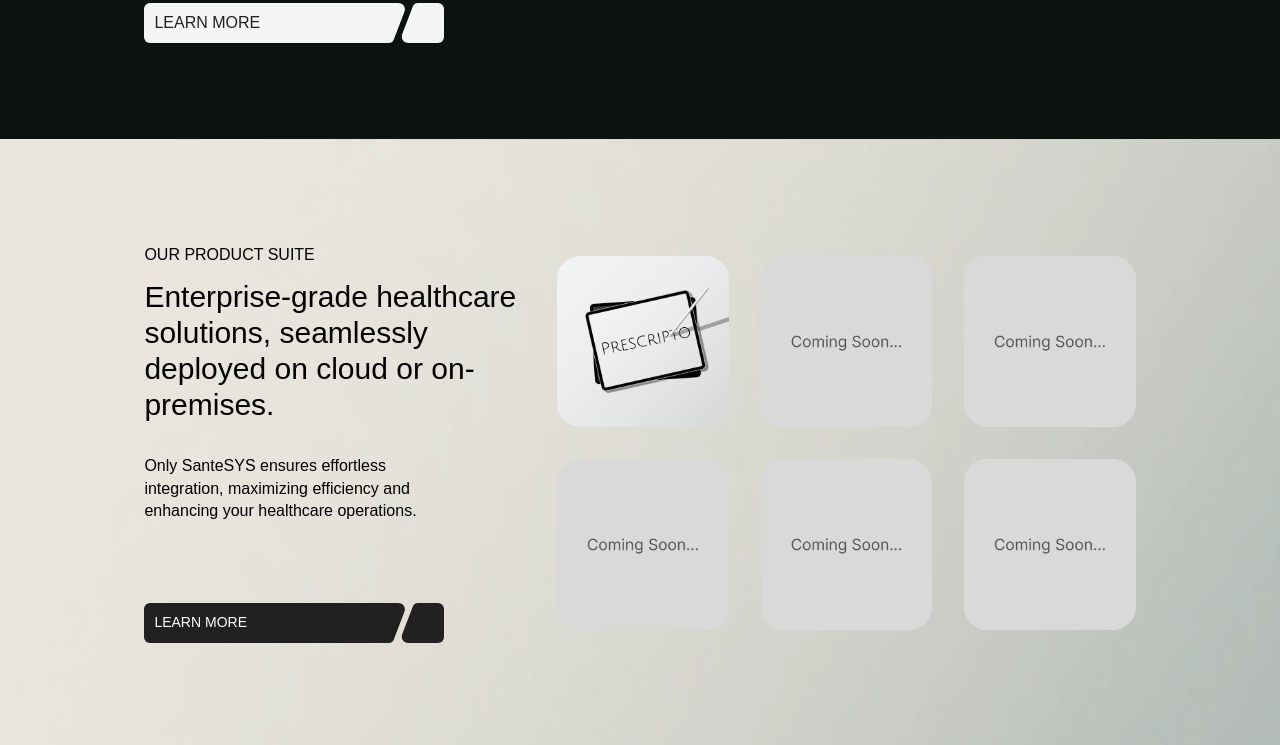
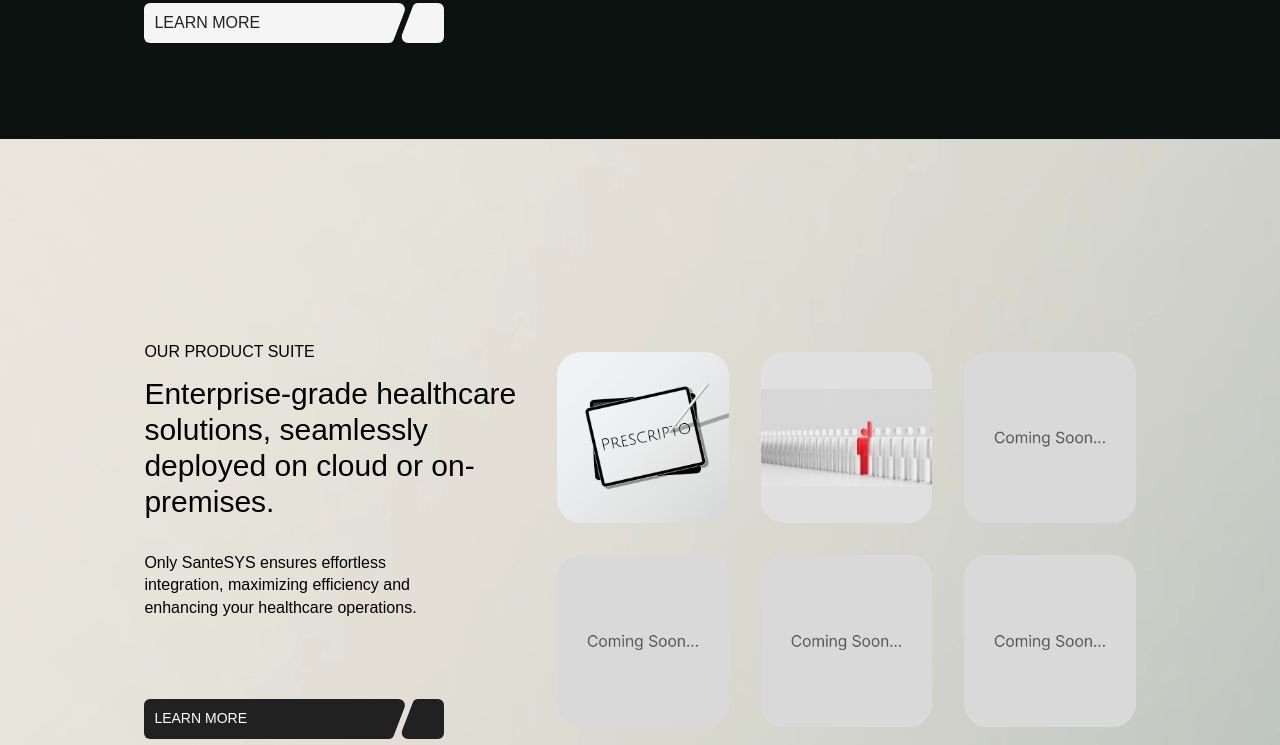
Before and after one commit to NamanG22/SanteSYS, a React (Vite) app in the folder santesys-frontend/: page / in a window 1280 px wide. Shown: the part 3980-4725 px from the top of the page. Built offline with nearby package versions, Linux system fonts and the light colour scheme; the HTML template or start-up script is replaced by a standard one; a web font is replaced by a local one.

Commit message:
Product section updated

```diff
--- a/santesys-frontend/src/components/Models.tsx
+++ b/santesys-frontend/src/components/Models.tsx
@@ -53,7 +53,7 @@ const Models = () =>{
             </div>
             <div className="w-full relative z-content pb-12 lg:pb-16 2xl:pb-26 max-w-full-screen mx-auto px-5 md:px-10 lg:px-12">
                 <div className="flex flex-col gap-4 px-[96.4px]">
-                    <div className="w-full relative z-content max-w-full-screen rounded-3xl relative px-5 py-10 md:px-11 md:py-11 lg:px-28 bg-gradient-to-b lg:!bg-gradient-to-r lg:py-20 2xl:py-24 my-16 flex self-center">
+                    <div className="w-full z-content max-w-full-screen rounded-3xl relative px-5 py-10 md:px-11 md:py-11 lg:px-28 bg-gradient-to-b lg:!bg-gradient-to-r lg:py-20 2xl:py-24 my-16 flex self-center">
                         <div className="relative flex flex-col gap-y-8 md:gap-y-14 lg:items-center lg:gap-x-20 lg:flex-row xl:gap-x-28">
                             <div className="sm:w-3/4 xl:w-[100%] lg:w-[70%] space-y-16">
                                 <div className="mb-4 flex items-center gap-2 md:gap-3 md-only:mb-3 justify-start">
@@ -84,7 +84,7 @@ const Models = () =>{
                             </div>
                         </div>
                     </div>
-                    <div className="w-full relative z-content max-w-full-screen rounded-3xl bg-marble-100 relative px-5 py-10 md:px-11 md:py-11 lg:px-28 !bg-transparent from-[#EEF0EF] to-[#EEF0EF]/[0.54] bg-gradient-to-b lg:!bg-gradient-to-r lg:py-28 2xl:py-32">
+                    <div className="w-full z-content max-w-full-screen rounded-3xl bg-marble-100 relative px-5 py-10 md:px-11 md:py-11 lg:px-28 !bg-transparent from-[#EEF0EF] to-[#EEF0EF]/[0.54] bg-gradient-to-b lg:!bg-gradient-to-r lg:py-28 2xl:py-32">
                         <div className="relative flex flex-col gap-y-8 md:gap-y-14 lg:items-center lg:gap-x-20 lg:flex-row xl:gap-x-36">
                             <div className="sm:w-3/4 xl:w-[80%] lg:w-[60%]">
                                 <div className="mb-4 flex items-center gap-2 md:gap-3 md-only:mb-3">
--- a/santesys-frontend/src/components/Products.tsx
+++ b/santesys-frontend/src/components/Products.tsx
@@ -1,13 +1,95 @@
 import DeployBack from '../assets/images/deployBack.webp';
 import prescripto from '../assets/images/prescriptoLogo.png'
 import comingSoon from '../assets/images/Group-1.png'
+import quickQueue from '../assets/images/individuality-concept-silhouettes.jpg'
+
 import { useState } from 'react';
 
+const products = [
+    { id: 1, name: "Prescripto", image: prescripto, descriptionHead:"A digital pad to digitalize prescriptions at point 0.", description:
+        (<>
+            <p>A tablet-based solution for digital prescriptions, allowing doctors to access patient histories and share information seamlessly.'</p>
+            <ul className="list-disc my-2">
+                <li>Write and share prescriptions digitally.</li>
+                <li>Access a patient's complete medical history, including past treatments and reports.</li>
+                <li>Collaborate with other doctors to discuss cases securely.</li>
+                <li>Intuitive interface optimized for tablet usage.</li>
+            </ul>
+            <p className=""><span className="font-bold text-xl">Benefit: </span>Reduce errors, improve patient satisfaction, and save time.</p>
+        </>),
+    },
+    { id: 2, name: "QuickQueue", image: quickQueue, descriptionHead:"Skip the line, save your time.", description:
+        (<>
+            <p>QuickQueue lets patients bypass long registration queues in hospitals, ensuring faster access to care.'</p>
+            <ul className="list-disc my-2">
+                <li>Digital registration for appointments and consultations.</li>
+                <li>Check-in from anywhere via the app.</li>
+                <li>Notifications for your turn to avoid unnecessary waiting.</li>
+                <li>Integration with hospital systems for smooth coordination.</li>
+            </ul>
+            <p className=""><span className="font-bold text-xl">Benefit: </span>Reduce wait times and enhance the patient experience.</p>
+        </>),
+    },
+    { id: 3, name: "Reporto", image: comingSoon, descriptionHead:"Your reports, anytime, anywhere.", description:
+        (<>
+            <p>'Reporto is your one-stop solution for accessing diagnostic test results and medical reports.</p>
+            <ul className="list-disc my-2">
+                <li>Instant upload of test results by laboratories.</li>
+                <li>Easy access for both patients and doctors using a unique patient ID.</li>
+                <li>AI-driven report insights for better understanding.</li>
+                <li>Secure storage of reports for future reference.</li>
+            </ul>
+            <p className=""><span className="font-bold text-xl">Benefit: </span>No more misplaced reports; instant, secure access to your medical data.</p>
+        </>),
+    },
+    { id: 4, name: "Care+", image: comingSoon, descriptionHead:"Personalized care, redefined.", description:
+        (<>
+            <p>Care+ combines the power of AI to offer personalized healthcare solutions tailored to your needs.</p>
+            <ul className="list-disc my-2">
+                <li>Insurance Check: Verify if your hospital visit is covered.</li>
+                <li>Insurance Claim Assistance: Simplifies data sharing with insurance providers.</li>
+                <li>Customizable Health Reminders: Set alerts for medication, water intake, exercise, and more.</li>
+                <li>AI-Driven Advice: Get personalized health tips and lifestyle recommendations.</li>
+            </ul>
+            <p className=""><span className="font-bold text-xl">Benefit: </span>Make informed decisions and stay on top of your health routines.</p>
+
+        </>),
+    },
+    { id: 5, name: "MediMove", image: comingSoon, descriptionHead:"Medicines delivered, swiftly and safely.", description:
+        (<>
+            <p>MediMove is your trusted partner for fast and reliable medicine delivery services.</p>
+            <ul className="list-disc my-2">
+                <li>Partnered with local pharmacies for instant medicine availability.</li>
+                <li>Same-day delivery within six hours.</li>
+                <li>Real-time tracking of your order.</li>
+                <li>Notifications for refill reminders based on prescription dates.</li>
+            </ul>
+            <p className=""><span className="font-bold text-xl">Benefit: </span>Get your medicines without stepping out, ensuring convenience and care.</p>
+        </>),
+    },
+    { id: 6, name: "Tele-consultation", image: comingSoon, descriptionHead:"A digital pad to digitalize prescriptions at point 0.", description:
+        (<>
+            'A tablet-based solution for digital prescriptions, allowing doctors to access patient histories and share information seamlessly.'
+            <ul className="list-disc my-2">
+                <li>Write and share prescriptions digitally.</li>
+                <li>Access a patient's complete medical history, including past treatments and reports.</li>
+                <li>Collaborate with other doctors to discuss cases securely.</li>
+                <li>Intuitive interface optimized for tablet usage.</li>
+            </ul>
+            <p className=""><span className="font-bold text-xl">Benefit: </span>Reduce errors, improve patient satisfaction, and save time.</p>
+
+        </>),
+    },
+  ];
+
 const Products = ()=>{
+
+    const defaultSectionHead = "Our Product Suite"
     const defaultProductHead = "Enterprise-grade healthcare solutions, seamlessly deployed on cloud or on-premises.";
     const defaultProductSub = "Only SanteSYS ensures effortless integration, maximizing efficiency and enhancing your healthcare operations.";
     const [productHead,setProductHead] = useState(defaultProductHead);
-    const [productSub,setProductSub] = useState(defaultProductSub);
+    const [productSub,setProductSub] = useState<React.ReactNode>(defaultProductSub);
+    const [sectionHead,setSectionHead] = useState(defaultSectionHead);
 
     return(
         <section
@@ -56,13 +138,13 @@ const Products = ()=>{
                 // srcSet="/_next/image?url=https%3A%2F%2Fcdn.sanity.io%2Fimages%2Frjtqmwfu%2Fproduction%2F1baf827bbcb13e5c4f506dfb25408bfc71d492bc-320x746.png&amp;w=640&amp;q=100 640w, /_next/image?url=https%3A%2F%2Fcdn.sanity.io%2Fimages%2Frjtqmwfu%2Fproduction%2F1baf827bbcb13e5c4f506dfb25408bfc71d492bc-320x746.png&amp;w=750&amp;q=100 750w, /_next/image?url=https%3A%2F%2Fcdn.sanity.io%2Fimages%2Frjtqmwfu%2Fproduction%2F1baf827bbcb13e5c4f506dfb25408bfc71d492bc-320x746.png&amp;w=828&amp;q=100 828w, /_next/image?url=https%3A%2F%2Fcdn.sanity.io%2Fimages%2Frjtqmwfu%2Fproduction%2F1baf827bbcb13e5c4f506dfb25408bfc71d492bc-320x746.png&amp;w=1080&amp;q=100 1080w, /_next/image?url=https%3A%2F%2Fcdn.sanity.io%2Fimages%2Frjtqmwfu%2Fproduction%2F1baf827bbcb13e5c4f506dfb25408bfc71d492bc-320x746.png&amp;w=1200&amp;q=100 1200w, /_next/image?url=https%3A%2F%2Fcdn.sanity.io%2Fimages%2Frjtqmwfu%2Fproduction%2F1baf827bbcb13e5c4f506dfb25408bfc71d492bc-320x746.png&amp;w=1920&amp;q=100 1920w, /_next/image?url=https%3A%2F%2Fcdn.sanity.io%2Fimages%2Frjtqmwfu%2Fproduction%2F1baf827bbcb13e5c4f506dfb25408bfc71d492bc-320x746.png&amp;w=2048&amp;q=100 2048w, /_next/image?url=https%3A%2F%2Fcdn.sanity.io%2Fimages%2Frjtqmwfu%2Fproduction%2F1baf827bbcb13e5c4f506dfb25408bfc71d492bc-320x746.png&amp;w=3840&amp;q=100 3840w"
                 src={DeployBack}/>
             </div>
-            <div className="w-full relative z-content py-12 lg:py-16 2xl:py-26 max-w-full-screen mx-auto px-5 md:px-10 lg:px-12">
-                <div className="flex flex-col items-center md:py-10 lg:flex-row px-[96.4px]">
+            <div className="flex w-full items-center relative z-content py-12 lg:py-8 2xl:py-26 max-w-full-screen mx-auto px-5 md:px-10 lg:px-12 min-h-screen">
+                <div className="flex items-center md:py-10 lg:flex-row px-[96.4px]">
                     <div className="w-full lg:w-5/12">
                         <div className="flex flex-col justify-between">
                             <div className="relative z-content w-full flex w-full flex-col justify-end">
                                 <p className="text-xs lg:text-base font-body mb-5 uppercase lg:mb-3 mb-4 lg:mb-3">
-                                    <span>Our Product Suite
+                                    <span>{sectionHead}
                                     </span>
                                     <br/>
                                 </p>
@@ -114,15 +196,25 @@ const Products = ()=>{
                             </div>
                         </div>
                     </div>
-                    <div className="grid w-full items-center gap-4 px-6 pt-12 md:grid-cols-3 md:gap-6 md:px-12 md:pt-16 lg:w-7/12 lg:gap-8 lg:px-0 lg:pt-0  grid-cols-2 ">
-                        <div
+                    <div className="grid w-full items-center gap-4 px-6 pt-12 md:grid-cols-3 md:gap-6 md:px-12 md:pt-16 lg:w-7/12 lg:gap-8 lg:px-0 lg:pt-0 grid-cols-2 ">
+                        {products.map((product) => (
+                            <div key={product.id}
                             onMouseEnter={()=>{
-                            setProductHead('Prescripto');
-                            setProductSub('A digital pad to digitalize prescriptions at point 0.')}
+                                setSectionHead(product.name);
+                                setProductHead(product.descriptionHead);
+                                setProductSub(product.description);
                                 }
-                        onMouseLeave={()=>setProductHead(defaultProductHead)}>
+                            }
+                            onMouseLeave={()=>{
+                                setSectionHead(defaultSectionHead);
+                                setProductHead(defaultProductHead);
+                                setProductSub(defaultProductSub);
+                                }
+                            }
+                            className="hover:scale-100 transition-all"
+                            >
                                 <img
-                            alt="Image of Container"
+                                    alt={product.name}
                                     title=""
                                     loading="lazy"
                                     width="0"
@@ -131,73 +223,9 @@ const Products = ()=>{
                                     data-nimg="1"
                                     className="h-auto w-full object-contain motion-safe:opacity-0 motion-safe:animate-[fadeInSpot_0.2s_linear_forwards] aspect-square rounded-3xl transition duration-200 ease-in-out bg-marble-400"
                                     style={{color:'transparent'}}
-                            src={prescripto}/>
+                                    src={product.image}/>
                             </div>
-                        <div>
-                            <img
-                            alt="Image of Container"
-                            title=""
-                            loading="lazy"
-                            width="0"
-                            height="0"
-                            decoding="async"
-                            data-nimg="1"
-                            className="h-auto w-full object-contain motion-safe:opacity-0 motion-safe:animate-[fadeInSpot_0.2s_linear_forwards] aspect-square rounded-3xl transition duration-200 ease-in-out bg-marble-400"
-                            style={{color:'transparent'}}
-                            src={comingSoon}/>
-                        </div>
-                        <div>
-                            <img
-                            alt="Image of Container"
-                            title=""
-                            loading="lazy"
-                            width="0"
-                            height="0"
-                            decoding="async"
-                            data-nimg="1"
-                            className="h-auto w-full object-contain motion-safe:opacity-0 motion-safe:animate-[fadeInSpot_0.2s_linear_forwards] aspect-square rounded-3xl transition duration-200 ease-in-out bg-marble-400"
-                            style={{color:'transparent'}}
-                            src={comingSoon}/>
-                        </div>
-                        <div>
-                            <img
-                            alt="Image of Container"
-                            title=""
-                            loading="lazy"
-                            width="0"
-                            height="0"
-                            decoding="async"
-                            data-nimg="1"
-                            className="h-auto w-full object-contain motion-safe:opacity-0 motion-safe:animate-[fadeInSpot_0.2s_linear_forwards] aspect-square rounded-3xl transition duration-200 ease-in-out bg-marble-400"
-                            style={{color:'transparent'}}
-                            src={comingSoon}/>
-                        </div>
-                        <div>
-                            <img
-                            alt="Image of Container"
-                            title=""
-                            loading="lazy"
-                            width="0"
-                            height="0"
-                            decoding="async"
-                            data-nimg="1"
-                            className="h-auto w-full object-contain motion-safe:opacity-0 motion-safe:animate-[fadeInSpot_0.2s_linear_forwards] aspect-square rounded-3xl transition duration-200 ease-in-out bg-marble-400"
-                            style={{color:'transparent'}}
-                            src={comingSoon}/>
-                        </div>
-                        <div>
-                            <img
-                            alt="Image of Container"
-                            title=""
-                            loading="lazy"
-                            width="0"
-                            height="0"
-                            decoding="async"
-                            data-nimg="1"
-                            className="h-auto w-full object-contain motion-safe:opacity-0 motion-safe:animate-[fadeInSpot_0.2s_linear_forwards] aspect-square rounded-3xl transition duration-200 ease-in-out bg-marble-400"
-                            style={{color:'transparent'}}
-                            src={comingSoon}/>
-                        </div>
+                            ))}
                     </div>
                 </div>
             </div>
```
Also changed, not shown: santesys-frontend/src/assets/images/individuality-concept-silhouettes.jpg (added). Lines whose indentation alone changed are shown as unchanged.
